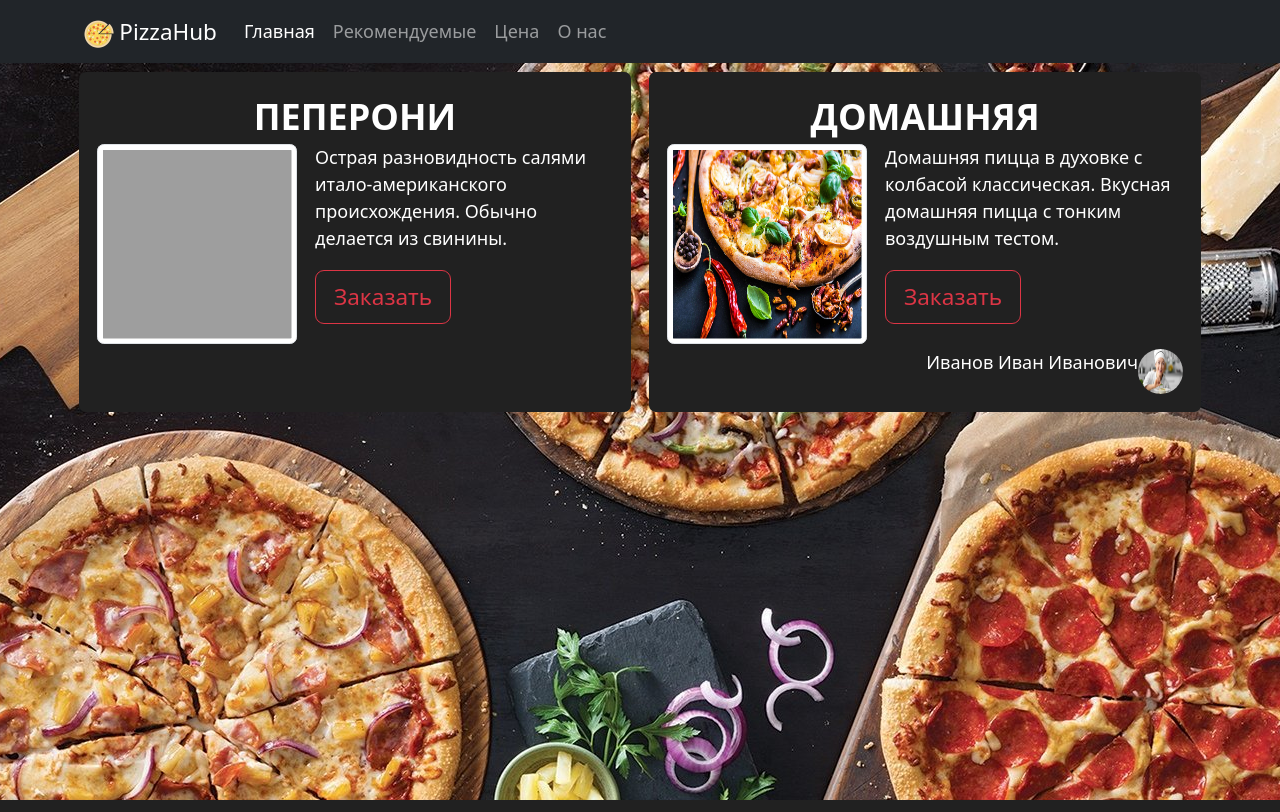
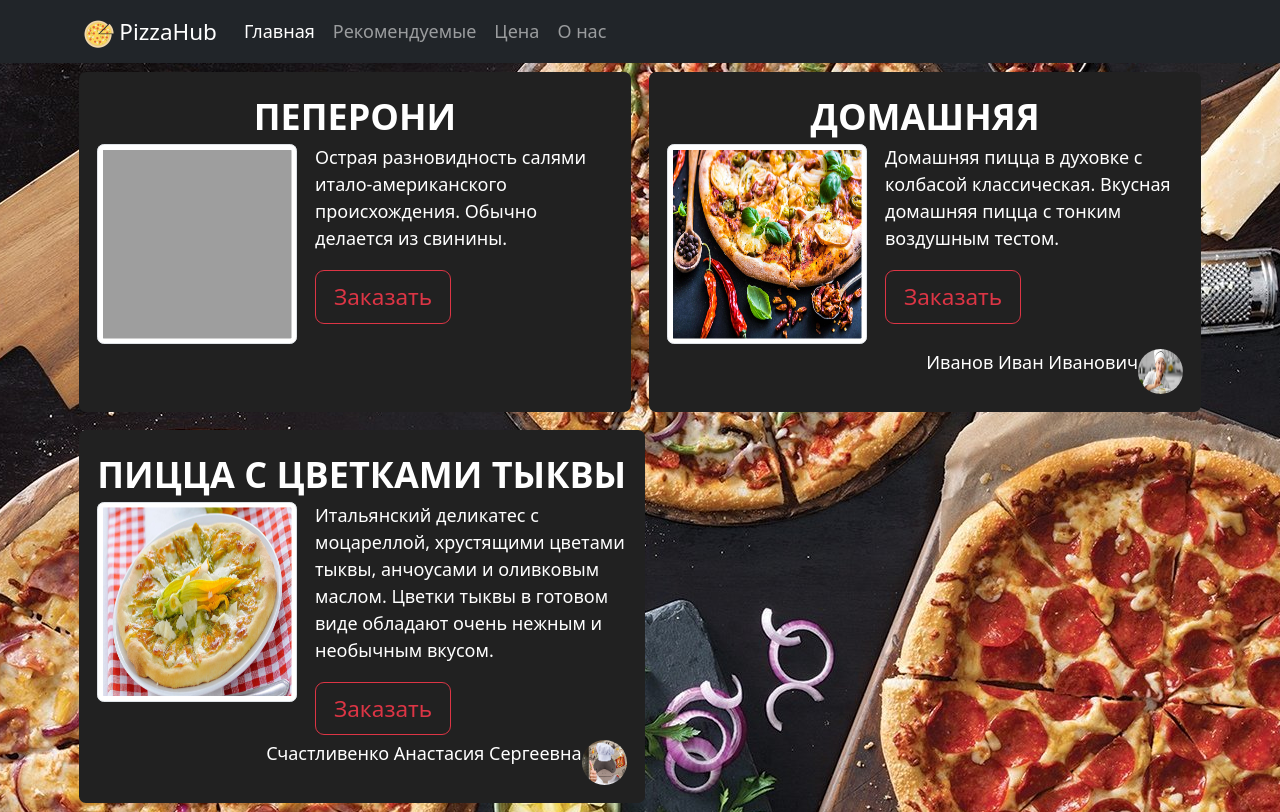
Before and after one commit to userzamt/megasupersite, a plain HTML site: page index.html in a window 1280 px wide. Drawn offline with Linux system fonts and the light colour scheme; grey boxes are pictures that could not be loaded.

Commit message:
Добавлена пицца с цветками тыквы

```diff
--- a/index.html
+++ b/index.html
@@ -56,8 +56,17 @@
             </div>
         </div>
         <div class="row">
-            <div class="col-md">
-                <!-- TODO 1 -->
+            <div class="col-md ss-pizza p-3 m-2 rounded">
+                <article>
+                    <header>Пицца с цветками тыквы</header>
+                    <img src="img/pizza_47.jpg" class="img-thumbnail rounded float-start me-3">
+                    <p>Итальянский деликатес с моцареллой, хрустящими цветами тыквы, анчоусами и оливковым маслом. Цветки тыквы в готовом виде обладают очень нежным и необычным вкусом. </p>
+                    <button type="button" class="btn btn-outline-danger btn-lg">Заказать</button>
+                    <footer style="clear: both;" class="pt-1 d-flex flex-row-reverse align-items-center">
+                        <img src="img/IS23A_SCHASTLIVENKO_AS.jpg" alt="" srcset="">
+                        <p>Счастливенко Анастасия Сергеевна</p>
+                    </footer>
+                </article>
             </div>
             <div class="col-md">
                 <!-- TODO 2 -->
```
Also changed, not shown: img/IS23A_SCHASTLIVENKO_AS.jpg (added), img/pizza_47.jpg (added).
